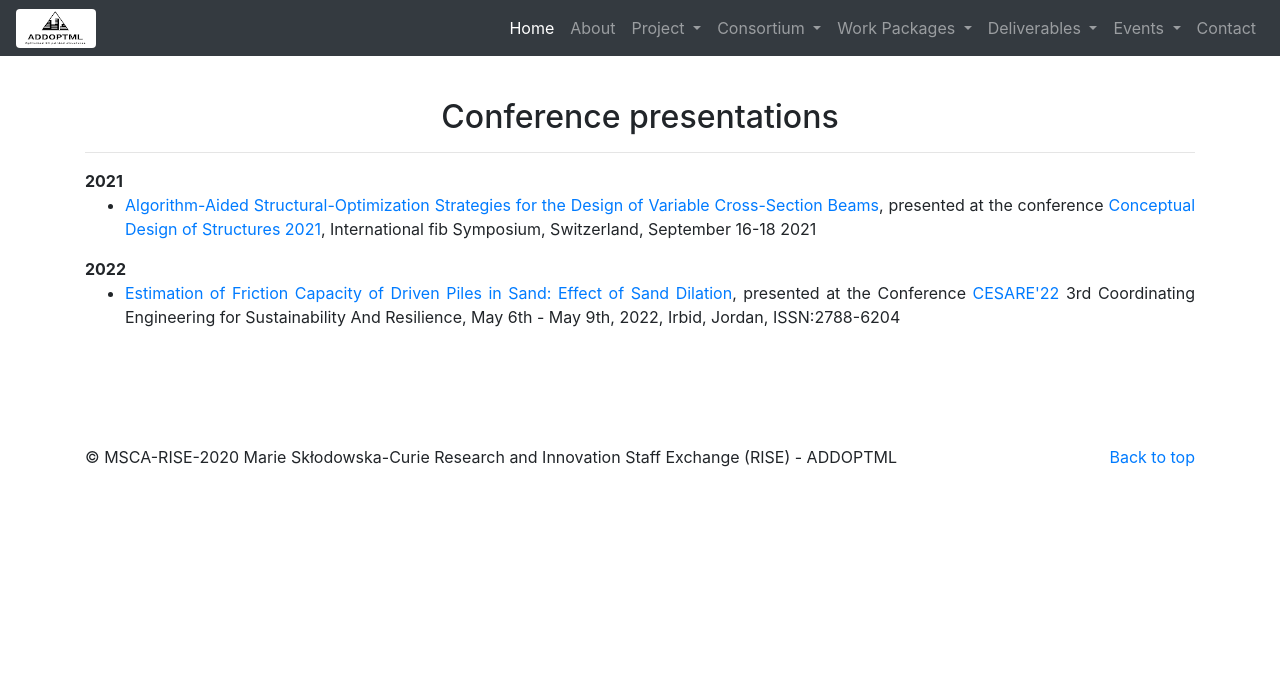
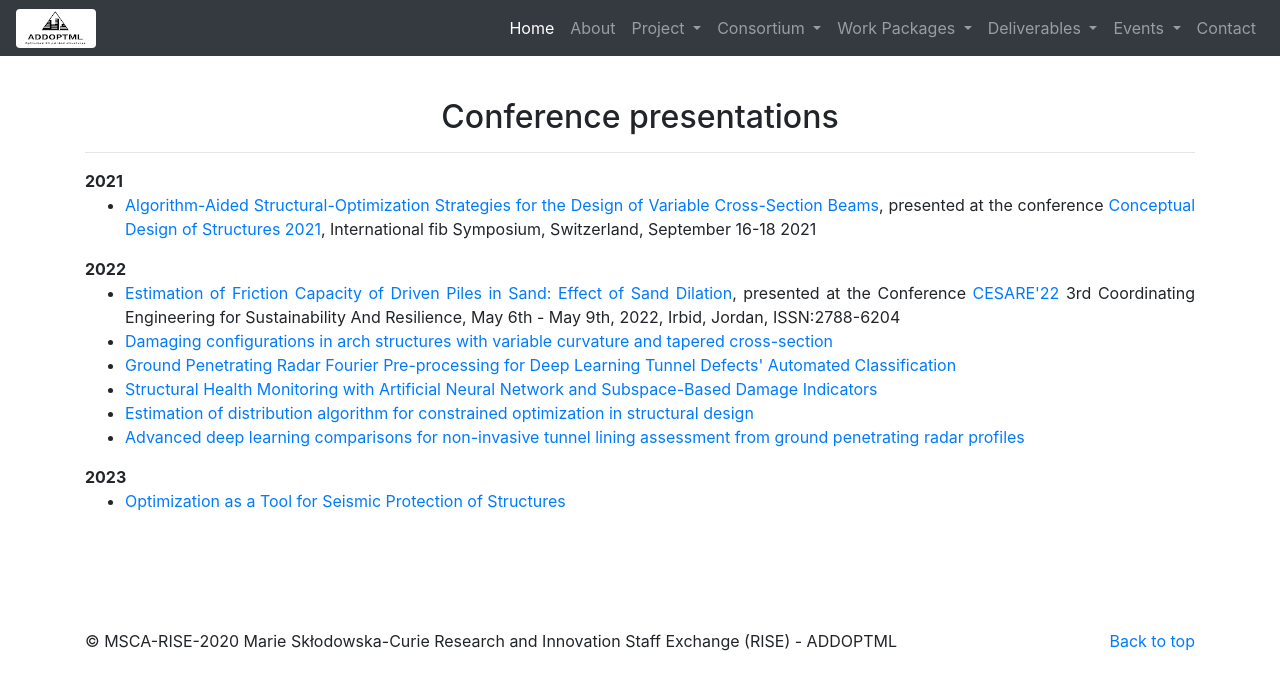
Before and after one commit to mkarampatsis/addoptml, a Jekyll site: the page built from _pages/conferences.html, in a window 1280 px wide. Shown: the top 690 px of the page. Built offline with Jekyll 4.4.1, drawn with Linux system fonts in a browser that asks for light colours; nearby versions of some CDN libraries.

Commit message:
changes to conferences and reports

```diff
--- a/_pages/conferences.html
+++ b/_pages/conferences.html
@@ -30,6 +30,17 @@ permalink: /conferences/
           <dd>
             <ul>
               <li><a href="https://zenodo.org/record/7598395#.Y9uI9K1BxD8" target="_blank">Estimation of Friction Capacity of Driven Piles in Sand: Effect of Sand Dilation</a>, presented at the Conference <a href="https://www.just.edu.jo/cesare22/Pages/home.aspx" target="_blank">CESARE'22</a> 3rd Coordinating Engineering for Sustainability And Resilience, May 6th - May 9th, 2022, Irbid, Jordan, ISSN:2788-6204 </li>
+              <li><a href="https://doi.org/10.5281/zenodo.7713156" target="_blank">Damaging configurations in arch structures with variable curvature and tapered cross-section</a></li>
+              <li><a href="https://doi.org/10.5281/zenodo.7713121" target="_blank">Ground Penetrating Radar Fourier Pre-processing for Deep Learning Tunnel Defects' Automated Classification</a></li>
+              <li><a href="https://doi.org/10.5281/zenodo.7713082" target="_blank">Structural Health Monitoring with Artificial Neural Network and Subspace-Based Damage Indicators</a></li>
+              <li><a href="https://doi.org/10.5281/zenodo.7713060" target="_blank">Estimation of distribution algorithm for constrained optimization in structural design</a></li>
+              <li><a href="https://doi.org/10.5281/zenodo.7713005" target="_blank">Advanced deep learning comparisons for non-invasive tunnel lining assessment from ground penetrating radar profiles</a></li>
+            </ul>
+          </dd>
+          <dt>2023</dt>
+          <dd>
+            <ul>
+              <li><a href="https://doi.org/10.5281/zenodo.7713034" target="_blank">Optimization as a Tool for Seismic Protection of Structures</a></li>
             </ul>
           </dd>
         </dl>
```
Also changed, not shown: _pages/reports.html (+8 -1 lines), 1 other file.
